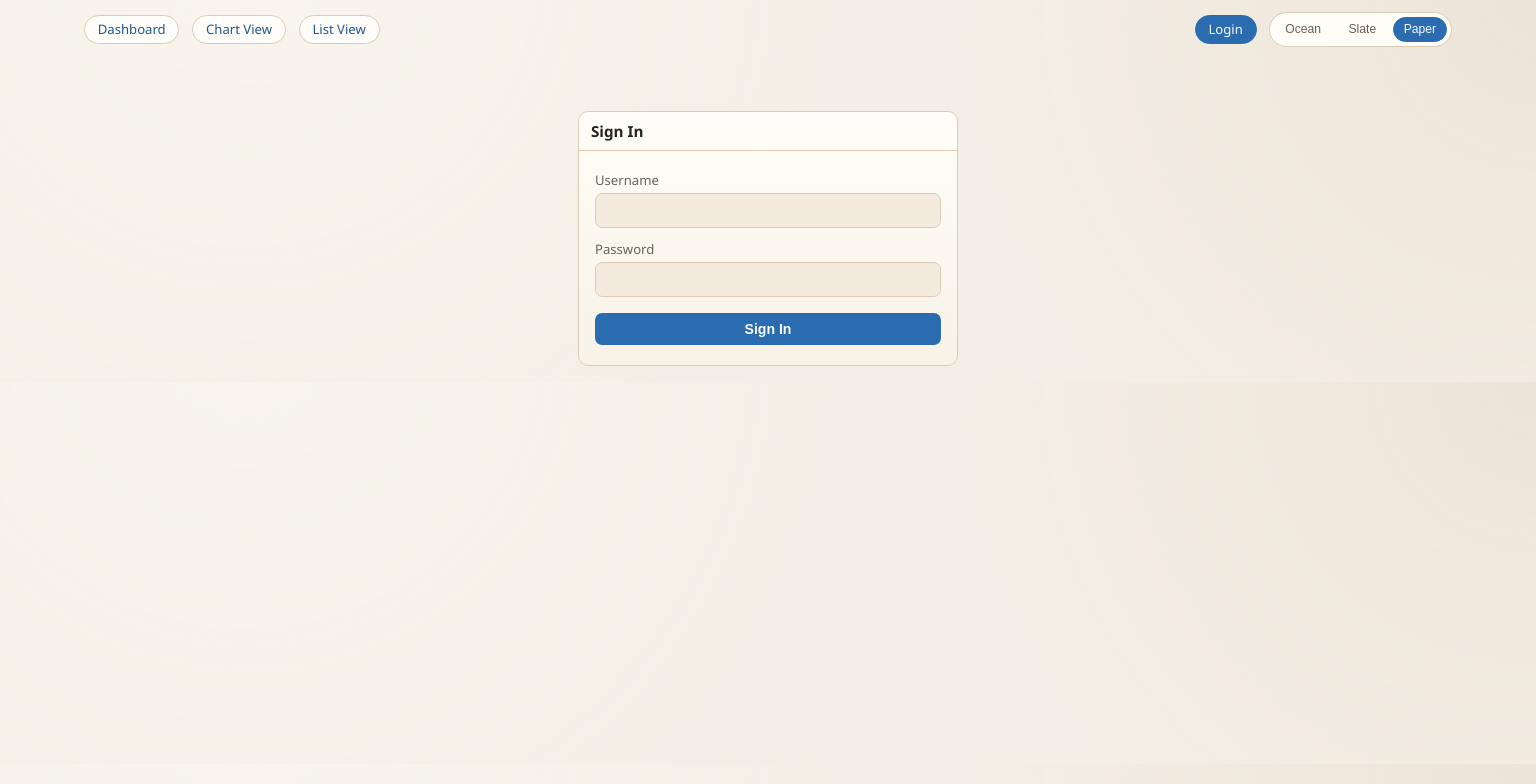
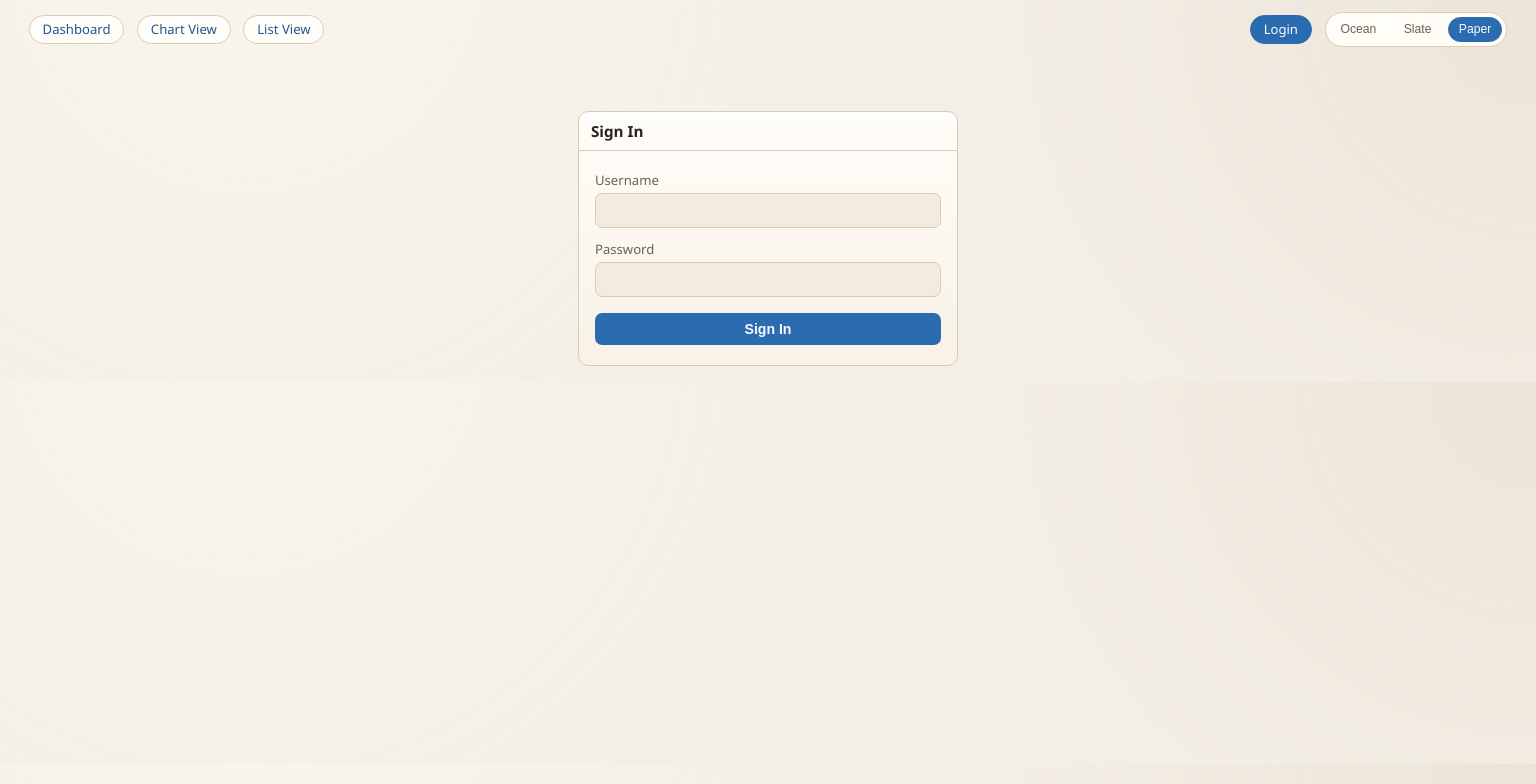
Before and after one commit to itsmehank/DataBatcher, a React (Vite) app in the folder apps/trading-view-project/frontend/: page /login in a window 1536 px wide. Shown: the top 784 px of the page. Built offline with nearby package versions, Linux system fonts and the light colour scheme; no server answers.

Commit message:
feat(trading-view): 전역 shell을 full-width 레이아웃으로 조정한다
Ultraworked with [Sisyphus](https://github.com/code-yeongyu/oh-my-openagent)

Co-authored-by: Sisyphus <clio-agent@sisyphuslabs.ai>

```diff
--- a/apps/trading-view-project/frontend/src/styles.css
+++ b/apps/trading-view-project/frontend/src/styles.css
@@ -1,4 +1,6 @@
 :root {
+  --shell-x: 1.2rem;
+  --shell-x-wide: 1.8rem;
   --bg: #051224;
   --bg-grad-a: #0b2746;
   --bg-grad-b: #10345a;
@@ -110,15 +112,15 @@ body {
 }
 
 .app-root {
-  max-width: 1400px;
   margin: 0 auto;
-  padding: 1rem;
+  width: 100%;
+  padding: 1rem var(--shell-x);
 }
 
 .main-nav {
-  max-width: 1400px;
-  margin: 0.75rem auto 0;
-  padding: 0 1rem;
+  margin: 0.75rem 0 0;
+  width: 100%;
+  padding: 0 var(--shell-x);
   display: flex;
   align-items: center;
   justify-content: space-between;
@@ -574,7 +576,7 @@ tbody tr.active {
 }
 
 .two-col {
-  grid-template-columns: 2fr 1fr;
+  grid-template-columns: minmax(0, 2.2fr) minmax(320px, 1fr);
 }
 
 .one-col {
@@ -677,3 +679,11 @@ tbody tr.active {
     justify-content: space-between;
   }
 }
+
+@media (min-width: 1440px) {
+  .app-root,
+  .main-nav {
+    padding-left: var(--shell-x-wide);
+    padding-right: var(--shell-x-wide);
+  }
+}
```
